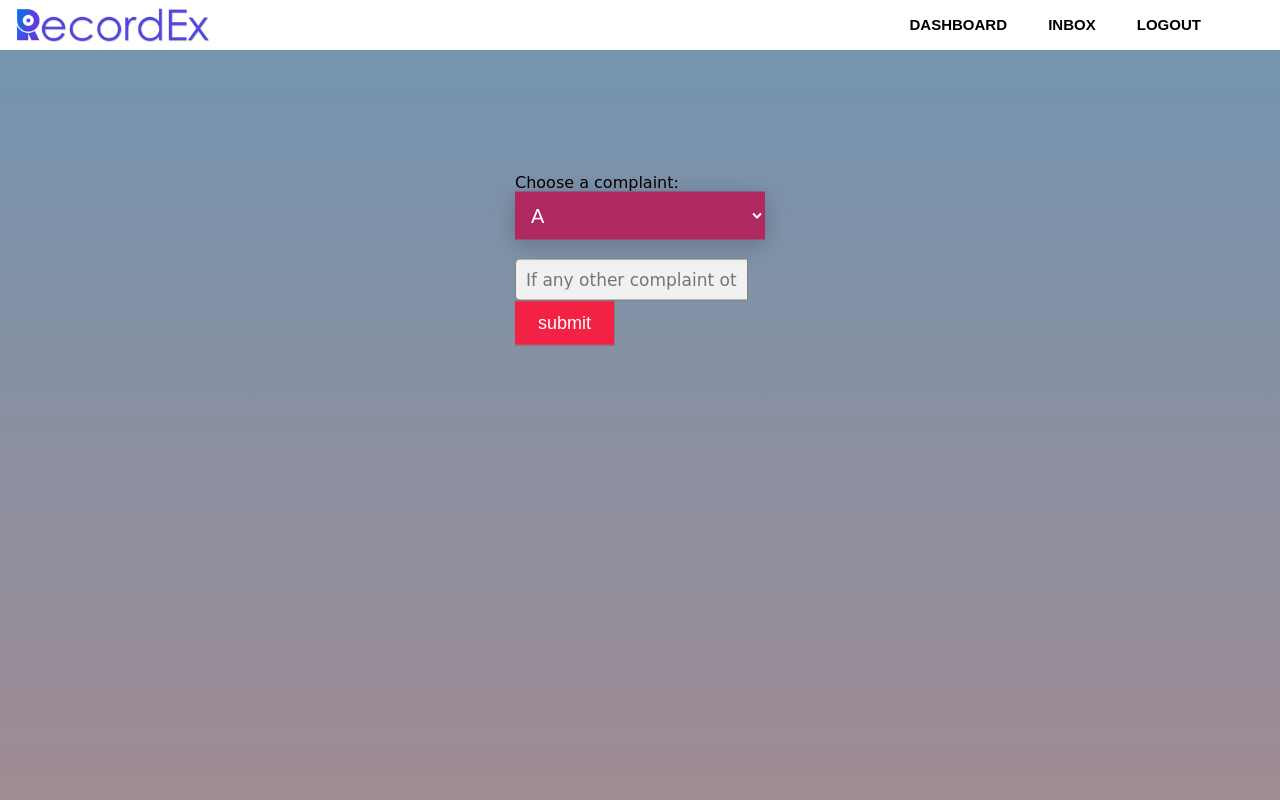
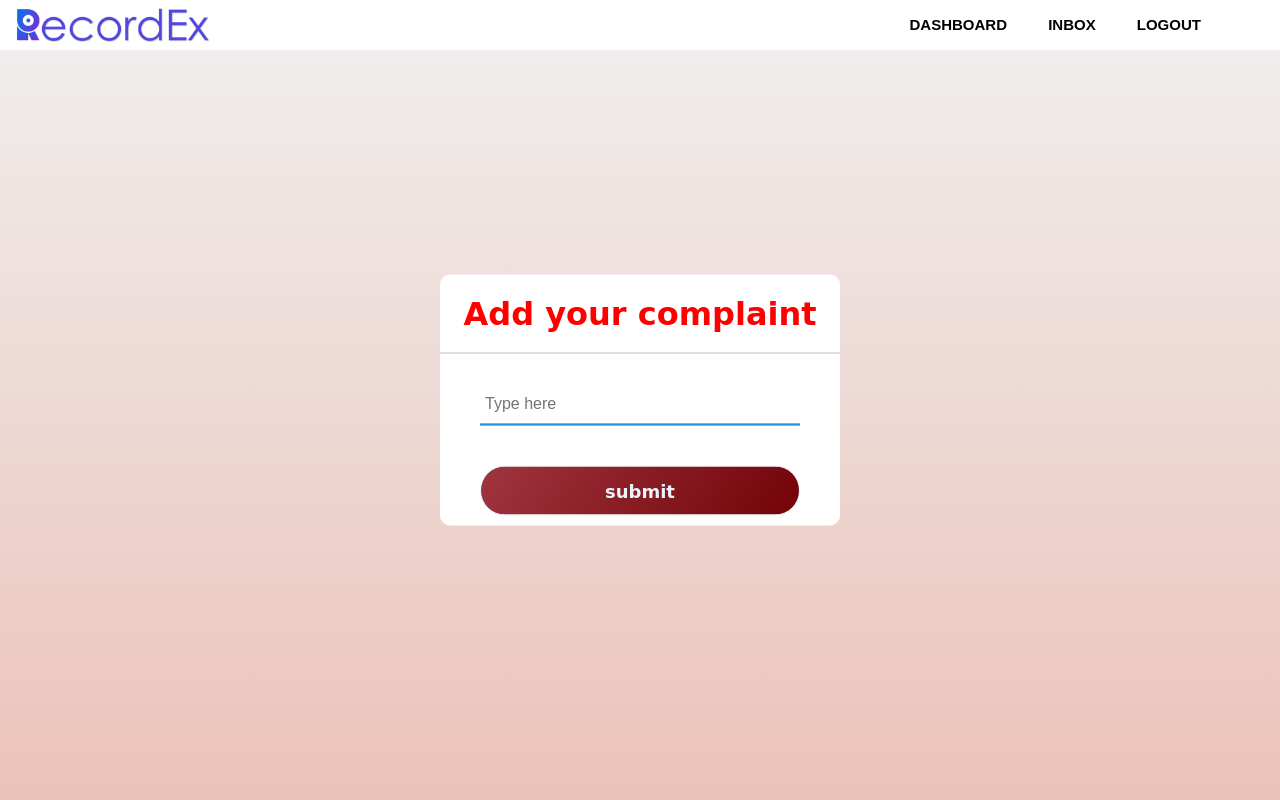
Before and after one commit to Avishka1998/REX-PROJECT, a PHP site: page /REX/view/customer/cust_complaint.php in a window 1280 px wide. Run offline with PHP 8.4, Linux system fonts and the light colour scheme; the visitor is signed in with stand-in values (Sample User, id 1); data comes from the database, SQL or seed files in the repository; data that the repository does not hold is empty.

Commit message:
customer can add complint

```diff
--- a/css/cust_dash.css
+++ b/css/cust_dash.css
@@ -121,48 +121,3 @@ form button[type=submit1] {
   margin: 0 0 25PX 0;
   font-size: 16px;
 }
-
-.box {
-  position: absolute;
-  top: 50%;
-  left: 50%;
-  transform: translate(-50%, -50%);
-}
-
-.box select {
-  background-color: #af2860;
-  color: white;
-  padding: 12px;
-  width: 250px;
-  border: none;
-  font-size: 20px;
-  box-shadow: 0 5px 25px rgba(0, 0, 0, 0.2);
-  -webkit-appearance: button;
-  appearance: button;
-  outline: none;
-}
-
-/* .box::before {
-  content: "\f13a";
-  font-family: FontAwesome;
-  position: absolute;
-  top: 0;
-  right: 0;
-  width: 20%;
-  height: 100%;
-  text-align: center;
-  font-size: 28px;
-  line-height: 45px;
-  color: rgba(255, 255, 255, 0.5);
-  background-color: rgba(255, 255, 255, 0.1);
-  pointer-events: none;
-} */
-
-.box:hover::before {
-  color: rgba(255, 255, 255, 0.6);
-  background-color: rgba(255, 255, 255, 0.2);
-}
-
-.box select option {
-  padding: 30px;
-}
--- a/css/login.css
+++ b/css/login.css
@@ -104,7 +104,7 @@ input[type="submit"]{
 }
 
 input[type="submit"]:hover{
-  border-color: #269ad9;
+  border-color: #d92644;
   transition: .5s;
 }
 
@@ -138,4 +138,5 @@ input[type="submit"]:hover{
 
 .sent{
   color: #0FC600;
+  font-size: 25px;
 }
--- a/inc/cust_dash_navbar.php
+++ b/inc/cust_dash_navbar.php
@@ -1,4 +1,4 @@
-<?php  require_once('connection.php');?>
+<?php  require_once('connection.php');      ?>
 <head>
     <style media="screen">
     *{
--- a/view/customer/cust_complaint.php
+++ b/view/customer/cust_complaint.php
@@ -1,52 +1,72 @@
 <?php
 require_once('../../inc/connection.php');
 session_start();
-if(isset($_SESSION['studio_id'])){
-	$studio_id=$_SESSION['studio_id'];
-}
-
 ?>
 <!DOCTYPE html>
-<html>
-<head>
-	<title>Customer Dashboard</title>
-	<link rel="stylesheet" type="text/css" href="../../css/cust_dash.css">
-</head>
-<body>
-	<div class="nav"><?php require_once('../../inc/cust_dash_navbar.php'); ?></div>
-	<div class="row">
-	<!-- $table2 .= "<td>"."<form action=complaint.php?stud_studio_id=$studio_id&stud_c_id=$c_id&stud_complaint_id=$complaint_id method='post' >'<button type='submit' name='solve'>solve</button></form>"."</td>"; -->
-                                        <!-- $ta -->
-	<form action=<?php echo "../../controller/customer/cust_complaint_controller.php?studio_id=$studio_id&c_id=$user_id";?> method="post" >
-				<?php
-					echo '<div class="box">';
-					$query="SELECT description FROM complaint WHERE field='0' LIMIT 4";
-					$result_set=mysqli_query($connection,$query);
-					if($result_set){
-						echo "<label>Choose a complaint:</label>";
-						echo "<select id='complaint' name='complaint'>";
-						while($record=mysqli_fetch_assoc($result_set) ){
-							if($record['complaint_id']==1){
-								break;
-							}else{
-								echo "<option value='$record[description]'>".$record['description']."</option>";
-
-							}
-						}
-						echo '</select>';
-
-					}
-					echo '<div>';
-				?>
-		</br>
-		<input type="text" placeholder="If any other complaint other than the list" name="other_complaint"></input>
-		<button type="submit1" name="submit1">submit</button>
+<html lang="en" dir="ltr">
+  <head>
+    <meta charset="utf-8">
+    <title>Customer-Complaint</title>
+    <link rel="stylesheet" href="../../css/login.css">
+  </head>
+  <body style="background-color: #004882;background: linear-gradient(rgba(225,225,225,0.5),rgba(227,168,155,0.7));">
+  <?php require_once('../../inc/cust_dash_navbar.php');?>
 
 
+    <div class="center">
+      <h1 style="color:red;">Add your complaint</h1>
+
+      <form method="post" action="../../controller/customer/cust_complaint_controller.php">
+        <div class="textfield">
+          <!-- <input type="text" required name="username"> -->
+          <input type="text" name="complaint" placeholder="Type here">
+          <span></span>
+          <label></label>
+        </div>
+        <div class="error">
+            <?php
+                if(isset($_GET['errors']) && !empty($_GET['errors'])){
+                    $str_arr = unserialize(urldecode($_GET['errors']));
+                     foreach($str_arr as $error){
+                        echo $error . '<br>';
+                    }
+                }
+            ?>
+        </div>
+
+        <input style="background: linear-gradient(120deg,#9f353e,#730308);" type="submit" value="submit" name="submit">
 
 	  </form>
-	  </div>
+	  <div class="sent">
+            <?php
+                if(isset($_GET['success'])){
+					echo $_GET['success'];
+				}
 
 
-</body>
+            ?>
+        </div>
+    </div>
+  </body>
 </html>
+
+<?php
+					// echo '<div class="box">';
+					// $query="SELECT description FROM complaint WHERE field='0' LIMIT 4";
+					// $result_set=mysqli_query($connection,$query);
+					// if($result_set){
+					// 	echo "<label>Choose a complaint:</label>";
+					// 	echo "<select id='complaint' name='complaint'>";
+					// 	while($record=mysqli_fetch_assoc($result_set) ){
+					// 		if($record['complaint_id']==1){
+					// 			//break;
+					// 		}else{
+					// 			echo "<option value='$record[description]'>".$record['description']."</option>";
+
+					// 		}
+					// 	}
+					// 	echo '</select>';
+
+					// }
+					// echo '<div>';
+?>
--- a/view/customer/studio_prof.php
+++ b/view/customer/studio_prof.php
@@ -10,6 +10,7 @@ if(isset($_GET['studio_id'])){
 		$studio_record=mysqli_fetch_assoc($result_set);
 		$studio_id=$studio_record['studio_id'];
 		$_SESSION['studio_id']=$studio_id;
+	 // $_SESSION['user_id'];
 	}
 }
 ?>
```
Also changed, not shown: admin/complaint.php (+33 -22 lines), admin/css/admin.css (+5 -4 lines), controller/customer/cust_complaint_controller.php (+25 -14 lines), sql/recording_studio.sql (+38 -59 lines).
